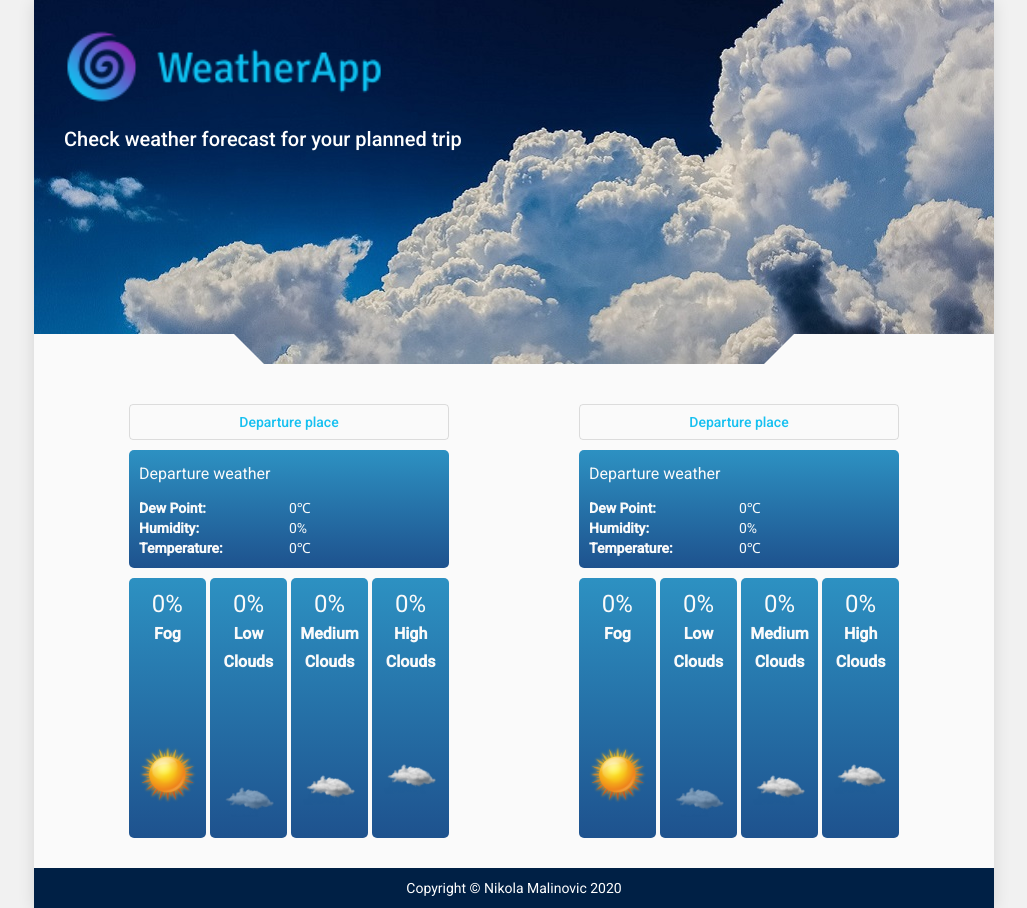
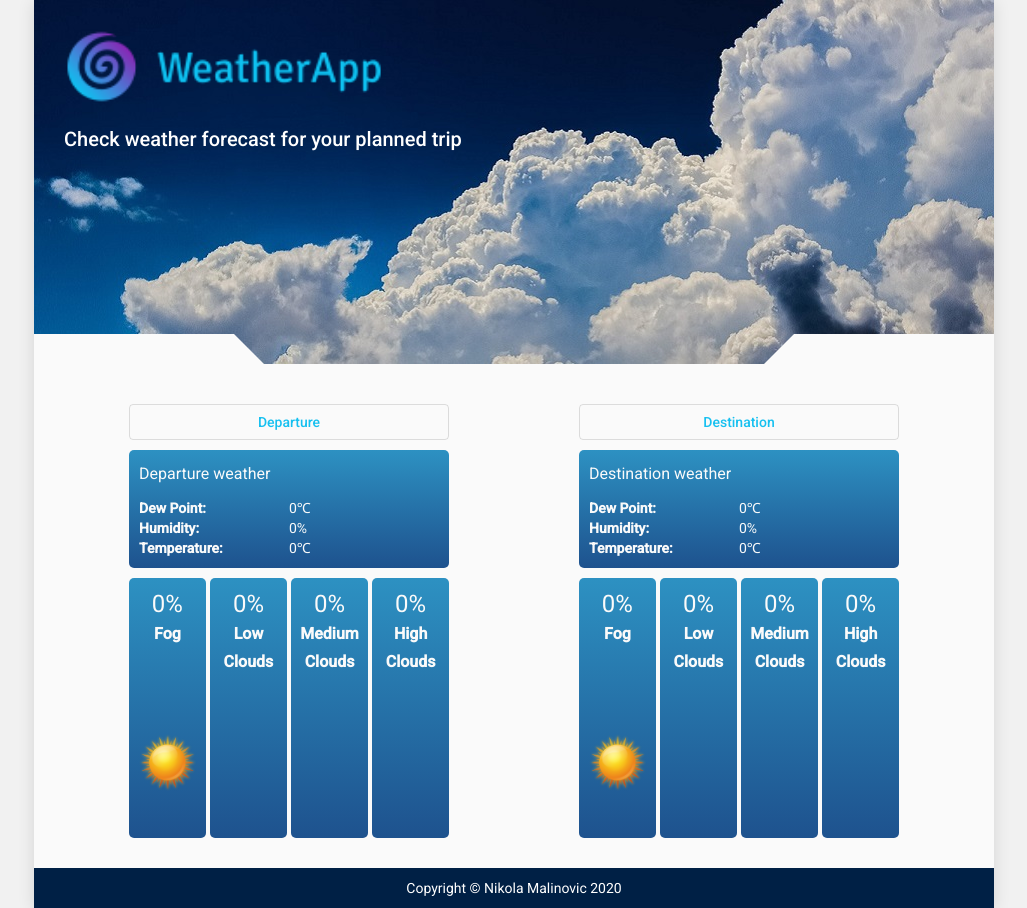
Before and after one commit to NikolaMalinovic97/WeatherApp, an Angular app: page / in a window 1280 px wide. Shown: the whole page, without its empty margins (126-1153 px from the left). Built offline with nearby package versions, Linux system fonts and the light colour scheme; what timers would draw is missing.

Commit message:
Refactor button title in weather stats component

```diff
--- a/src/app/main-content/main-content.component.html
+++ b/src/app/main-content/main-content.component.html
@@ -1,4 +1,4 @@
 <div class="main-content-wrapper" fxLayout="row" fxLayout.xs="column" fxLayout.sm="column" fxLayoutAlign="space-around center">
-    <app-weather-stats></app-weather-stats>
-    <app-weather-stats></app-weather-stats>
+    <app-weather-stats buttonTitle="Departure"></app-weather-stats>
+    <app-weather-stats buttonTitle="Destination"></app-weather-stats>
 </div>
--- /dev/null
+++ b/src/app/weather/directive/weather-background.directive.ts
@@ -0,0 +1,65 @@
+import { Directive, Input, ElementRef, HostListener, OnChanges } from '@angular/core';
+
+@Directive({
+  selector: '[appWeatherBackground]'
+})
+export class WeatherBackgroundDirective implements OnChanges {
+
+  @Input() weatherType: string;
+  @Input() weatherValue: number;
+
+  constructor(private element: ElementRef) {
+    element.nativeElement.style.height = '100%';
+    element.nativeElement.style.width = '100%';
+    element.nativeElement.style.backgroundRepeat = 'no-repeat';
+    element.nativeElement.style.backgroundSize = 'contain';
+  }
+
+  @HostListener('change') ngOnChanges(): void {
+    this.element.nativeElement.style.backgroundImage = this.getBackgroundImage();
+    this.element.nativeElement.style.backgroundPosition = this.getBackgroundPosition();
+    this.element.nativeElement.style.opacity = this.weatherType === 'fog' ? this.getFogOpacity() : this.getCloudOpacity();
+  }
+
+  getBackgroundImage(): string {
+    if (this.weatherType === 'fog' && this.weatherValue < 20) {
+      return 'url("../../../assets/img/sun.png")';
+    }
+    else if (this.weatherType === 'fog' && this.weatherValue >= 20) {
+      return 'url("../../../assets/img/fog.png")';
+    }
+    else {
+      return 'url("../../../assets/img/cloud.png")';
+    }
+  }
+
+  getBackgroundPosition(): string {
+    if (this.weatherType === 'lowClouds') {
+      return '10% 90%';
+    }
+    else if (this.weatherType === 'highClouds') {
+      return '10% 50%';
+    }
+    else {
+      return '10% 70%';
+    }
+  }
+
+  getCloudOpacity(): number {
+    if (this.weatherValue < 20) {
+      return 0;
+    }
+    else if (this.weatherValue < 50) {
+      return 0.5;
+    }
+    return 1;
+  }
+
+  getFogOpacity(): number {
+    if (this.weatherValue >= 20 && this.weatherValue <= 50) {
+      return 0.5;
+    }
+    return 1;
+  }
+
+}
--- a/src/app/weather/weather-stats/weather-stats.component.html
+++ b/src/app/weather/weather-stats/weather-stats.component.html
@@ -1,9 +1,9 @@
 <div class="wrapper" fxLayout="column" fxLayoutAlign="space-between stretch">
 
-  <button class="mb" mat-stroked-button color="primary" (click)="openDialog()">Departure place</button>
+  <button class="mb" mat-stroked-button color="primary" (click)="openDialog()">{{ buttonTitle }}</button>
 
   <div class="stats-wrapper mb p rounded" fxLayout="column">
-    <h3 class="mb">Departure weather</h3>
+    <h3 class="mb">{{ buttonTitle }} weather</h3>
     <div fxLayout="row">
       <div fxLayout="column" fxFlex="50">
         <p><b>Dew Point:</b></p>
@@ -22,25 +22,25 @@
     <div class="rounded p mini-stats-wrapper" fxLayout="column" fxLayoutAlign="start center" fxFlex="24">
       <h1>{{ weather.fog }}%</h1>
       <h3><b>Fog</b></h3>
-      <div class="sun"></div>
+      <div appWeatherBackground weatherType="fog" [weatherValue]="weather.fog"></div>
     </div>
     <div class="rounded p mini-stats-wrapper" fxLayout="column" fxLayoutAlign="start center" fxFlex="24">
       <h1>{{ weather.lowClouds }}%</h1>
       <h3><b>Low</b></h3>
       <h3><b>Clouds</b></h3>
-      <div class="cloud-low"></div>
+      <div appWeatherBackground weatherType="lowClouds" [weatherValue]='weather.lowClouds'></div>
     </div>
     <div class="rounded p mini-stats-wrapper" fxLayout="column" fxLayoutAlign="start center" fxFlex="24">
       <h1>{{ weather.mediumClouds }}%</h1>
       <h3><b>Medium</b></h3>
       <h3><b>Clouds</b></h3>
-      <div class="cloud-medium"></div>
+      <div appWeatherBackground weatherType="mediumClouds" [weatherValue]="weather.mediumClouds"></div>
     </div>
     <div class="rounded p mini-stats-wrapper" fxLayout="column" fxLayoutAlign="start center" fxFlex="24">
       <h1>{{ weather.highClouds }}%</h1>
       <h3><b>High</b></h3>
       <h3><b>Clouds</b></h3>
-      <div class="cloud-high"></div>
+      <div appWeatherBackground weatherType="highClouds" [weatherValue]='weather.highClouds'></div>
     </div>
   </div>
 
--- a/src/app/weather/weather-stats/weather-stats.component.ts
+++ b/src/app/weather/weather-stats/weather-stats.component.ts
@@ -1,4 +1,4 @@
-import { Component, OnInit } from '@angular/core';
+import { Component, OnInit, Input } from '@angular/core';
 import { WeatherService } from 'src/app/weather/service/weather.service';
 import { Weather } from '../model/weather.model';
 import xml2js from 'xml2js';
@@ -12,6 +12,7 @@ import { WeatherDialogComponent } from '../weather-dialog/weather-dialog.compone
 })
 export class WeatherStatsComponent implements OnInit {
 
+  @Input() buttonTitle: string;
   weather: Weather;
 
   constructor(private weatherService: WeatherService, private dialog: MatDialog) {
@@ -26,7 +27,6 @@ export class WeatherStatsComponent implements OnInit {
 
     dialogRef.afterClosed().subscribe(result => {
       if (result !== undefined) {
-        console.log(result);
         this.updateWeather(result.latitude, result.longitude);
       }
     });
--- a/src/app/weather/weather.module.ts
+++ b/src/app/weather/weather.module.ts
@@ -6,10 +6,11 @@ import { FlexLayoutModule } from '@angular/flex-layout';
 import { HttpClientModule } from '@angular/common/http';
 import { WeatherDialogComponent } from './weather-dialog/weather-dialog.component';
 import { ReactiveFormsModule } from '@angular/forms';
+import { WeatherBackgroundDirective } from './directive/weather-background.directive';
 
 
 @NgModule({
-  declarations: [WeatherStatsComponent, WeatherDialogComponent],
+  declarations: [WeatherStatsComponent, WeatherDialogComponent, WeatherBackgroundDirective],
   exports: [
     WeatherStatsComponent
   ],
```
Also changed, not shown: src/assets/img/fog.png (added), 1 other file (tests, documents, lock files or other folders).
